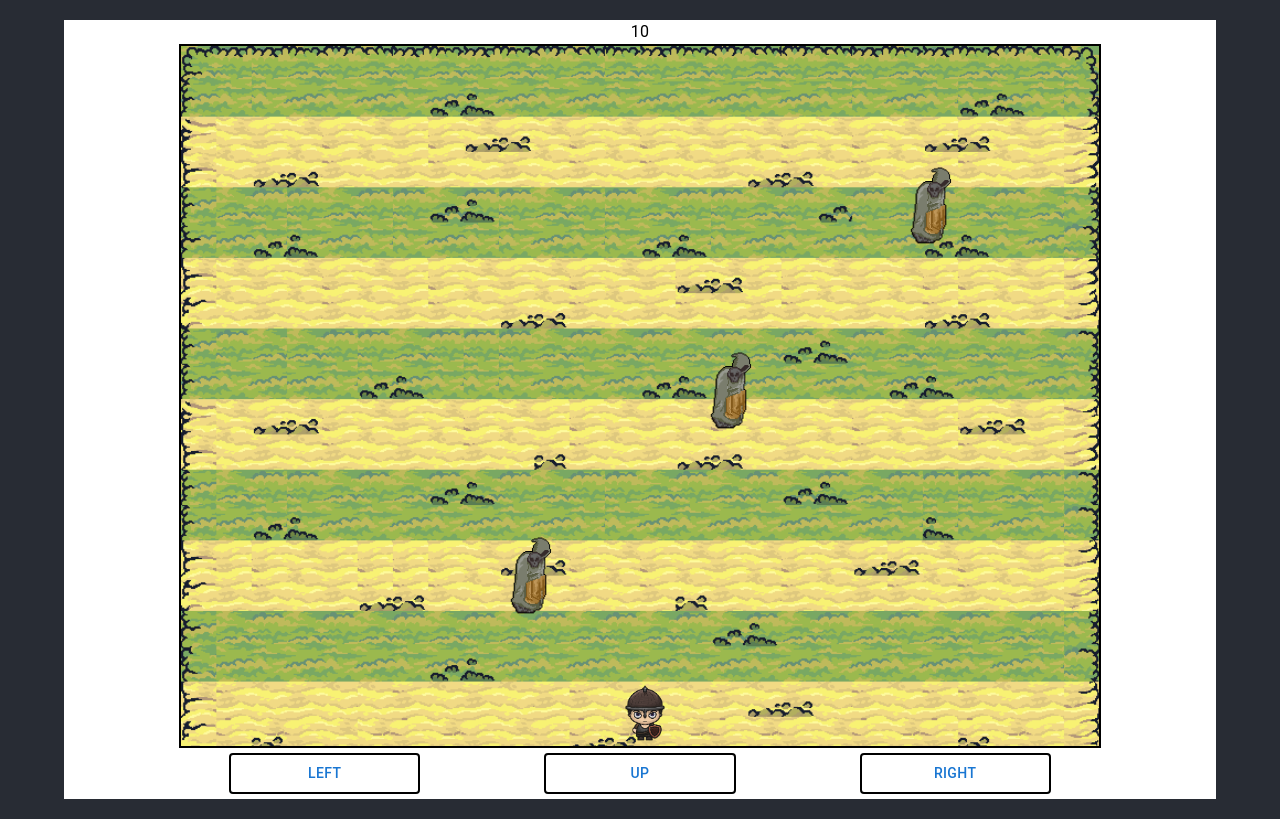
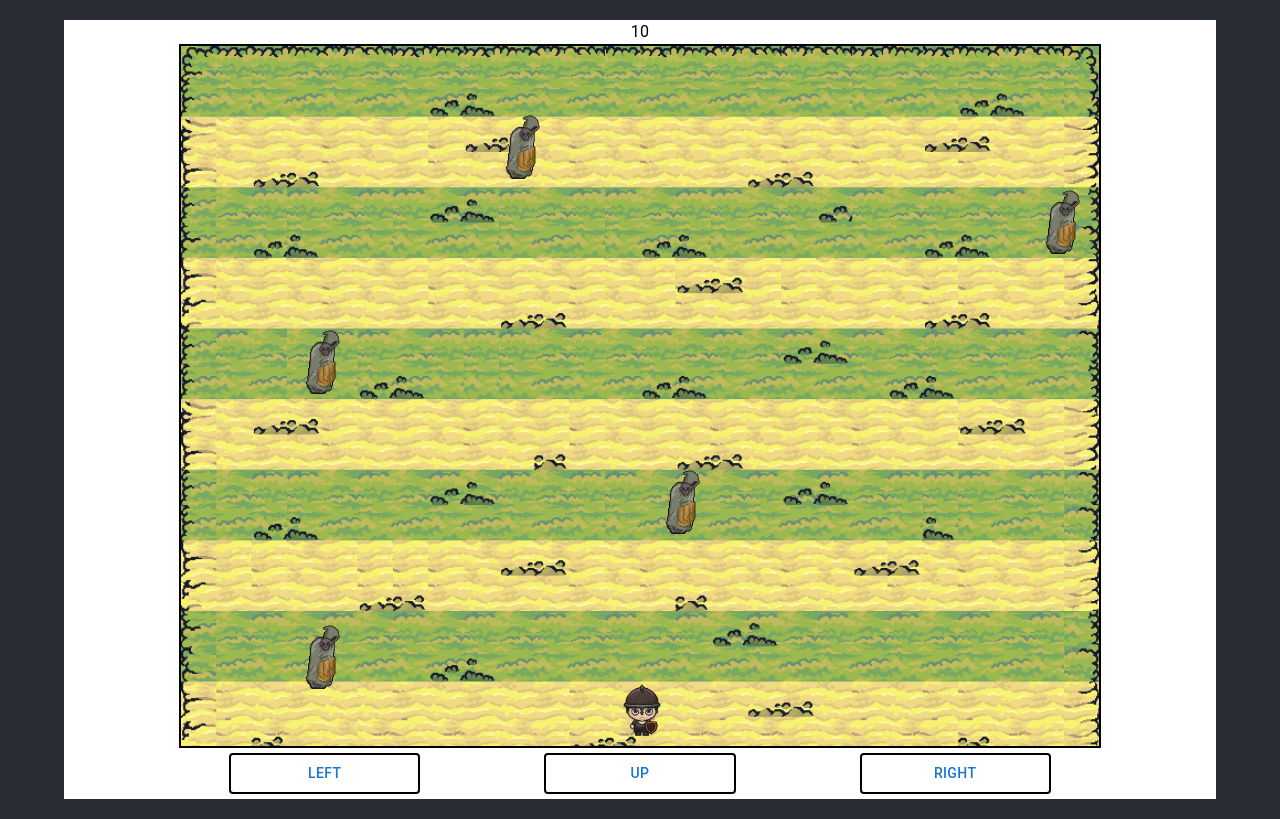
Before and after one commit to Reyes815/Knighthood, a React (Create React App) app: page /main_app in a window 1280 px wide. Built offline with nearby package versions, Linux system fonts and the light colour scheme.

Commit message:
Nalimot ko

```diff
--- a/src/block.js
+++ b/src/block.js
@@ -1,8 +1,12 @@
 import React, { useState, useEffect } from 'react';
 import Popup from './components/Popup';
 
-const Block = ({ position, setPosition, animationIntervalTime, initialX, initialY, speed, time }) => {
-  const [blockPosition, setBlockPosition] = useState({ x: initialX, y: initialY });
+const getRandomInitialX = (range) => {
+  return Math.floor(Math.random() * (range.max - range.min + 1) + range.min);
+};
+
+const Block = ({ position, setPosition, animationIntervalTime, initialXRange, initialY, speed, time }) => {
+  const [blockPosition, setBlockPosition] = useState({ x: getRandomInitialX(initialXRange), y: initialY });
   const [showPopup, setShowPopup] = useState(false);
   const [timeToBlock, setTimeToBlock] = useState(null);
   const [currentImageIndex, setCurrentImageIndex] = useState(0);
@@ -70,15 +74,13 @@ const Block = ({ position, setPosition, animationIntervalTime, initialX, initial
   }, []); // Empty dependency array to ensure the effect runs only once
 
   useEffect(() => {
-    if (blockPosition.x >= 730) {
+    if (blockPosition.x >= 850) {
       setBlockPosition(prevPosition => ({
         x: 0,
         y: prevPosition.y
       }));
       console.log("Block position reset");
       console.log(blockPosition.y);
-    } else if (blockPosition.y >= 680) {
-
     }
   }, [blockPosition.x, blockPosition.y]);
 
@@ -107,8 +109,8 @@ const Block = ({ position, setPosition, animationIntervalTime, initialX, initial
           position: 'absolute',
           left: blockPosition.x,
           top: blockPosition.y,
-          width: '96px', // Adjust the width of the block as needed
-          height: '96px', // Adjust the height of the block as needed
+          width: '80px', // Adjust the width of the block as needed
+          height: '80px', // Adjust the height of the block as needed
         }}
       />
     </>
--- a/src/buttongrid.js
+++ b/src/buttongrid.js
@@ -44,6 +44,7 @@ export default function ButtonGrid({currentTime}) {
 
     if (position.y <= 10) {
       setPosition({ x: 416, y: 620 });
+      setSpeed(prevSpeed => prevSpeed + 1000);
     }
   }, [position.y]);
 
@@ -74,7 +75,7 @@ export default function ButtonGrid({currentTime}) {
             startAnimation(-10, 0);
             break;
           case 'w':
-            startAnimation(0, -12);
+            startAnimation(0, -11.5);
             break;
           case 'd':
             startAnimation(10, 0);
@@ -152,9 +153,11 @@ export default function ButtonGrid({currentTime}) {
             height: '100%',
           }}
         />
-        <Block position={position} setPosition={setPosition} animationIntervalTime={animationIntervalTime} initialX={0} initialY={480} speed={speed} time={currentTime}/>
-        <Block position={position} setPosition={setPosition} animationIntervalTime={animationIntervalTime} initialX={200} initialY={295} speed={speed} time={currentTime}/>
-        <Block position={position} setPosition={setPosition} animationIntervalTime={animationIntervalTime} initialX={400} initialY={110} speed={speed} time={currentTime}/>
+        <Block position={position} setPosition={setPosition} animationIntervalTime={animationIntervalTime} initialXRange={{ min: 0, max: 800 }} initialY={60} speed={speed} time={currentTime}/>
+        <Block position={position} setPosition={setPosition} animationIntervalTime={animationIntervalTime} initialXRange={{ min: 0, max: 800 }} initialY={135} speed={speed} time={currentTime}/>
+        <Block position={position} setPosition={setPosition} animationIntervalTime={animationIntervalTime} initialXRange={{ min: 0, max: 800 }} initialY={570} speed={speed} time={currentTime}/>
+        <Block position={position} setPosition={setPosition} animationIntervalTime={animationIntervalTime} initialXRange={{ min: 0, max: 800 }} initialY={415} speed={speed} time={currentTime}/>
+        <Block position={position} setPosition={setPosition} animationIntervalTime={animationIntervalTime} initialXRange={{ min: 0, max: 800 }} initialY={275} speed={speed} time={currentTime}/>
         <img
           src={currentImageSet[currentImageIndex]}
           alt="Animated Image"
@@ -162,8 +165,8 @@ export default function ButtonGrid({currentTime}) {
             position: 'absolute',
             left: position.x,
             top: position.y,
-            width: '96px',
-            height: '96px',
+            width: '90px',
+            height: '90px',
           }}
         />
       </Grid>
```
